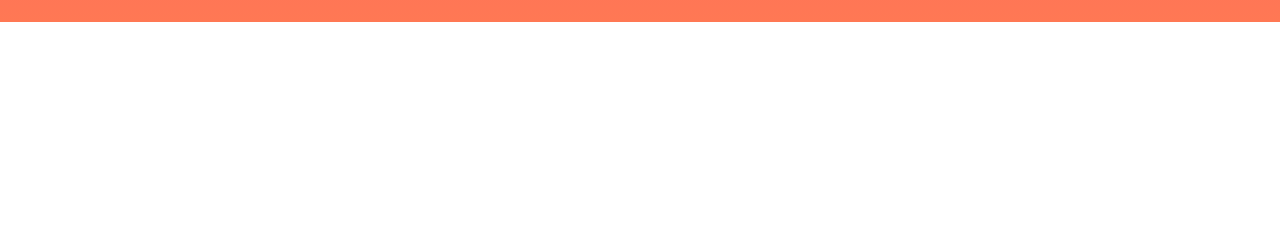
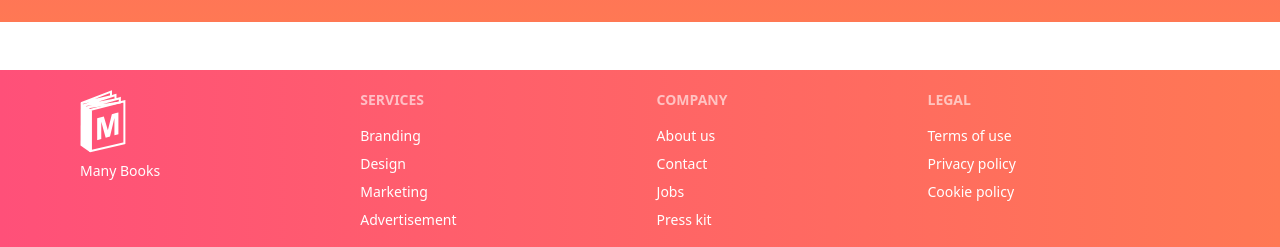
Before and after one commit to Musfique55/library-management, a React (Vite) app: page / in a window 1280 px wide. Shown: the part 936-1183 px from the top of the page. Before the commit the page ends 1006 px from the top, so only its background shows below. Built offline with nearby package versions, Linux system fonts and the light colour scheme; no server answers.

Commit message:
added footer of the website

```diff
--- a/src/Components/Footer.jsx
+++ b/src/Components/Footer.jsx
@@ -1,8 +1,33 @@
-
+import logo from '../../public/logo.svg';
 const Footer = () => {
     return (
         <div>
-
+            <footer className="footer p-5 bg-gradient-to-l text-white from-[#FF7854] to-[#FF5079] md:px-12 lg:px-20 ">
+         <aside>
+            <img src={logo} alt="" />
+            <p>Many Books</p>
+        </aside>
+        <nav>
+            <h6 className="footer-title">Services</h6>
+            <a className="link link-hover">Branding</a>
+            <a className="link link-hover">Design</a>
+            <a className="link link-hover">Marketing</a>
+            <a className="link link-hover">Advertisement</a>
+        </nav>
+        <nav>
+            <h6 className="footer-title">Company</h6>
+            <a className="link link-hover">About us</a>
+            <a className="link link-hover">Contact</a>
+            <a className="link link-hover">Jobs</a>
+            <a className="link link-hover">Press kit</a>
+        </nav>
+        <nav>
+            <h6 className="footer-title">Legal</h6>
+            <a className="link link-hover">Terms of use</a>
+            <a className="link link-hover">Privacy policy</a>
+            <a className="link link-hover">Cookie policy</a>
+        </nav>
+        </footer>
         </div>
     );
 };
```
